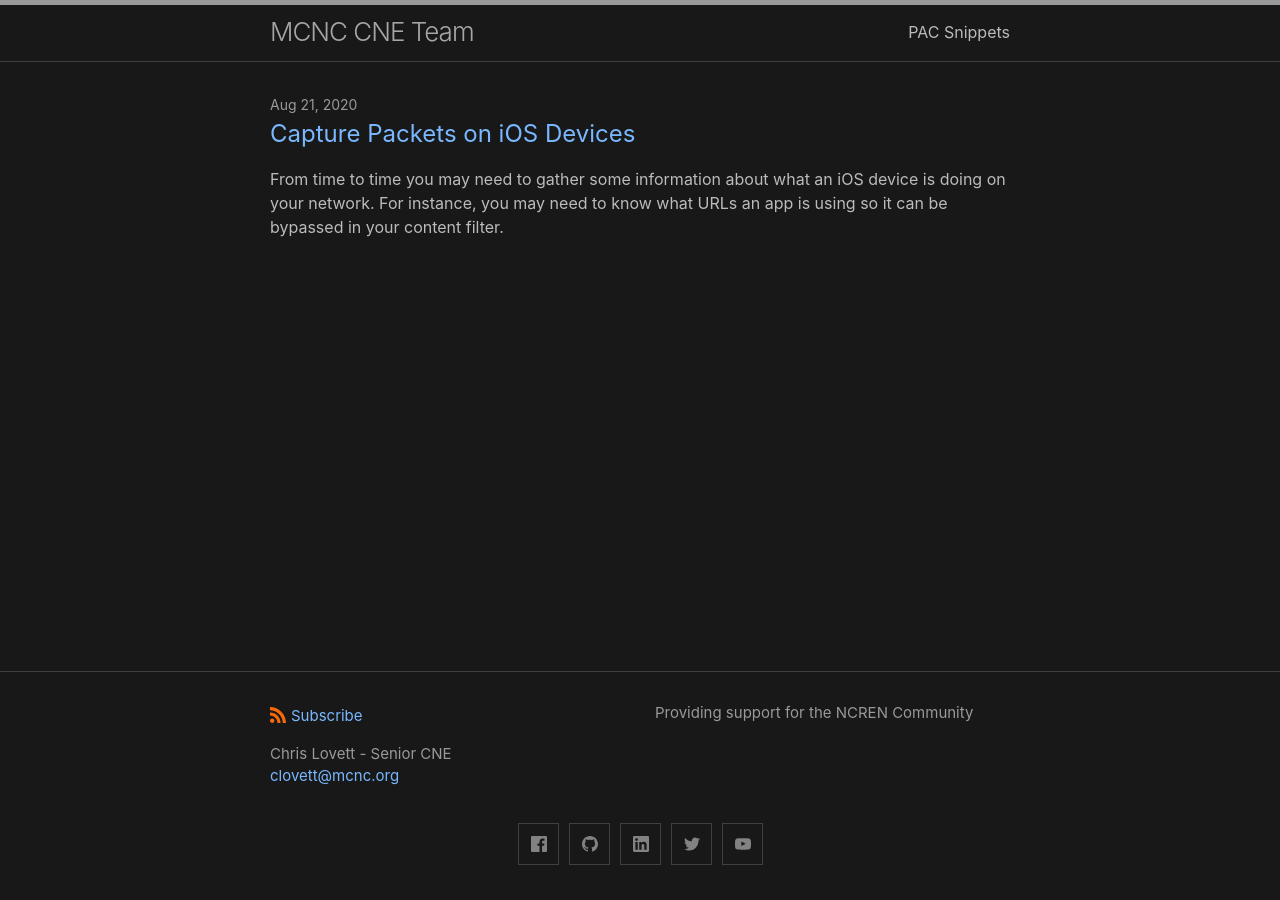
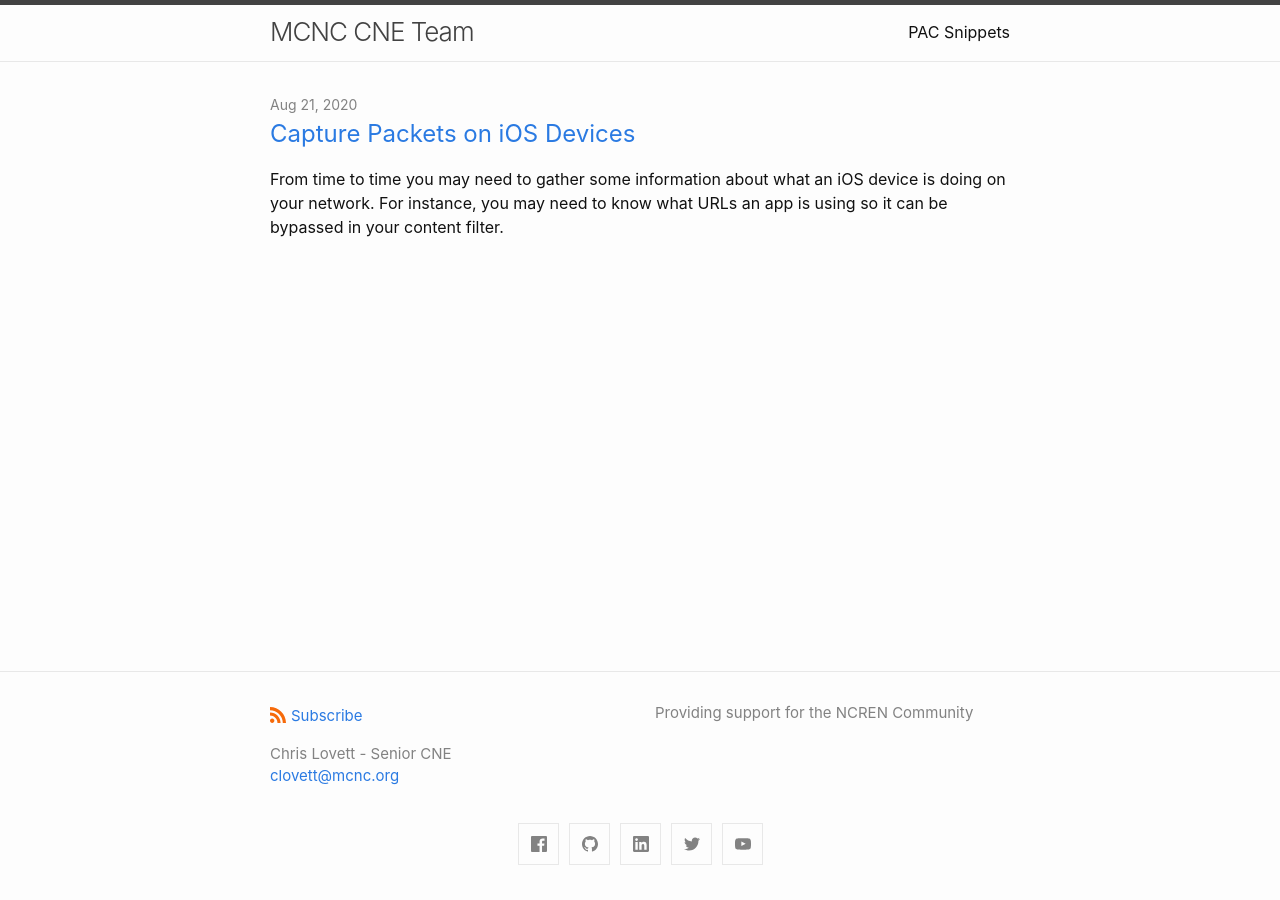
Before and after one commit to mcnc-clovett/mcnc-clovett.github.io, a Jekyll site: the page built from index.md, in a window 1280 px wide. Built offline with Jekyll 4.4.1, drawn with Linux system fonts in a browser that asks for light colours.

Commit message:
Switched to light theme

```diff
--- a/_config.yml
+++ b/_config.yml
@@ -12,7 +12,6 @@ header_pages:
 # Minima date format
 # refer to https://shopify.github.io/liquid/filters/date/ if you want to customize this
 minima:
-  skin: dark
   date_format: "%b %-d, %Y"
 
   # generate social links in footer
```
